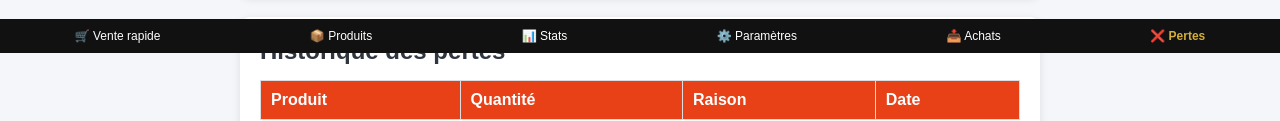
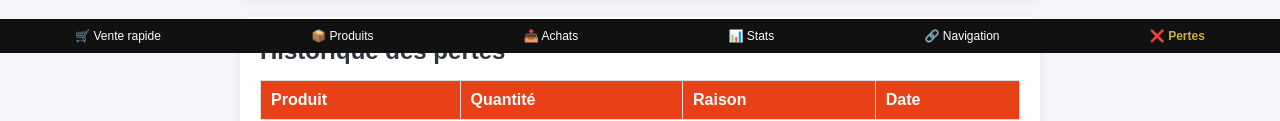
Before and after one commit to es-shop-hub/es-shop, a plain HTML site: page losses.html in a window 1280 px wide. Shown: the part 747-868 px from the top of the page. Drawn offline with Linux system fonts and the light colour scheme.

Commit message:
Update losses.html

```diff
--- a/losses.html
+++ b/losses.html
@@ -107,11 +107,11 @@
 
 <!-- NAVIGATION GLOBALE -->
 <nav>
-  <div class="nav-item" data-page="index.html">🛒 Vente rapide</div>
+   <div class="nav-item" data-page="index.html">🛒 Vente rapide</div>
   <div class="nav-item" data-page="products.html">📦 Produits</div>
+  <div class="nav-item" data-page="purchases.html">📥 Achats</div>
   <div class="nav-item" data-page="stats.html">📊 Stats</div>
-  <div class="nav-item" data-page="settings.html">⚙️ Paramètres</div>
-  <div class="nav-item" data-page="purchases.html">📥 Achats</div>
+  <div class="nav-item" data-page="pages.html">🔗 Navigation</div>
   <div class="nav-item active" data-page="losses.html">❌ Pertes</div>
 </nav>
 
```
